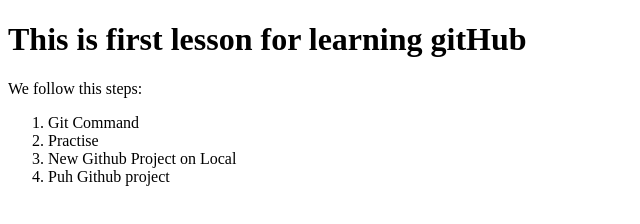
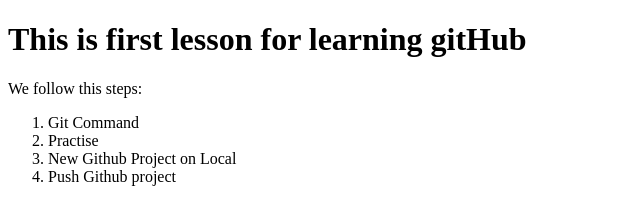
Before and after one commit to alimert801/my-first-project-on-github, a plain HTML site: page index.html in a window 1280 px wide. Shown: the full height of the page, 0-640 px from the left. Drawn offline with Linux system fonts and the light colour scheme.

Commit message:
.gitignore

```diff
--- a/index.html
+++ b/index.html
@@ -10,7 +10,7 @@
                 <li>Git Command</li>
                 <li>Practise</li>
                 <li>New Github Project on Local</li>
-                <li>Puh Github project</li>
+                <li>Push Github project</li>
             </ol>
 
         </p>
```
